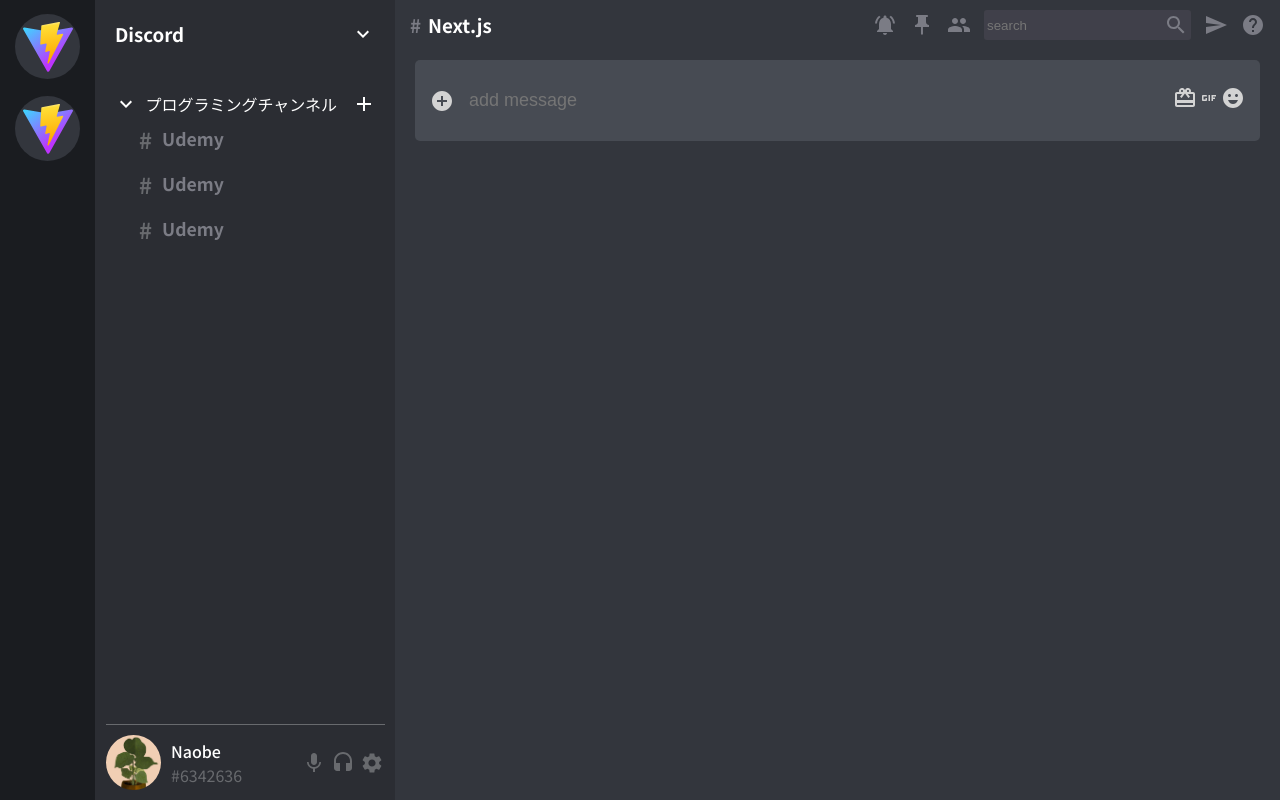
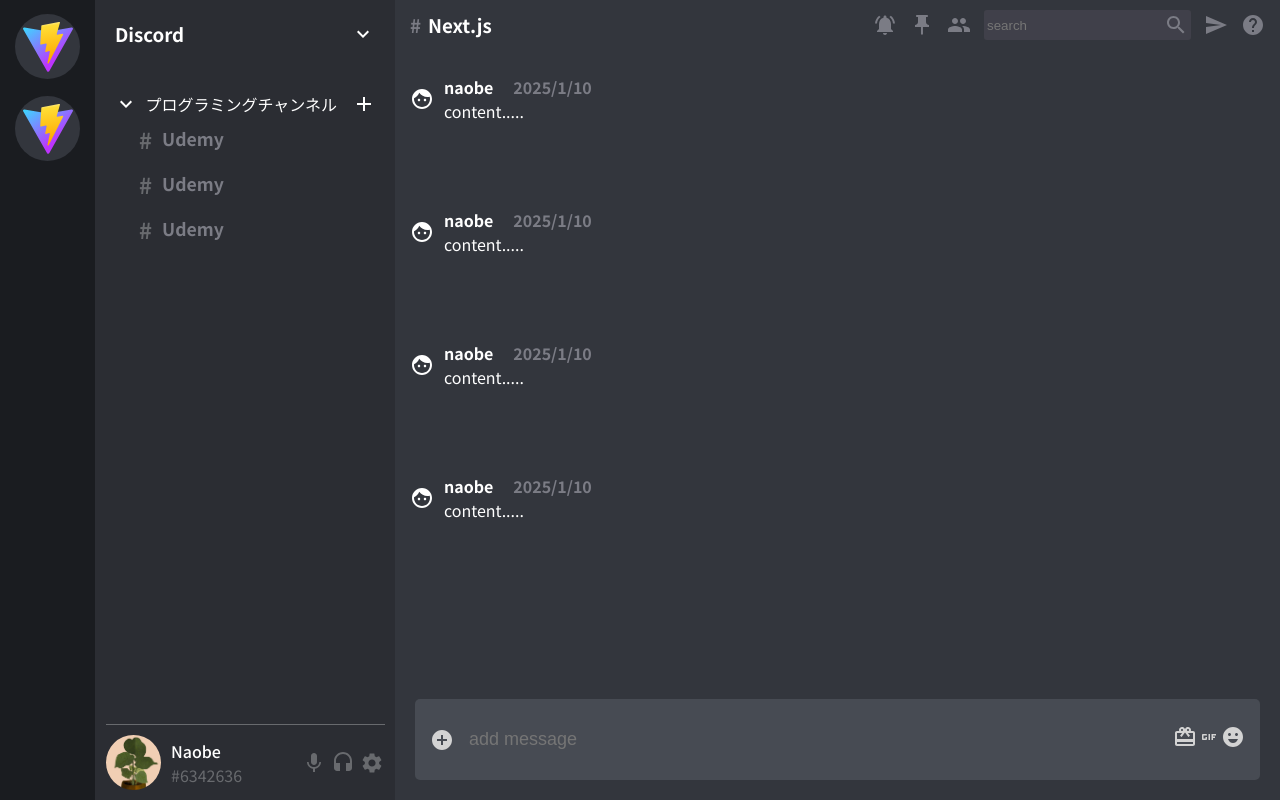
Before and after one commit to OBookBook/React-Discord-Typescript-Redux-Firebase, a React (Vite) app: page / in a window 1280 px wide. Built offline with nearby package versions, Linux system fonts and the light colour scheme.

Commit message:
Enhance Chat component: Integrate ChatMessage component to display multiple messages in the chat area for improved user interaction.

```diff
--- a/src/components/chat/Chat.tsx
+++ b/src/components/chat/Chat.tsx
@@ -1,5 +1,6 @@
 import "./Chat.scss";
 import ChatHeader from "./ChatHeader";
+import ChatMessage from "./ChatMessage";
 import GifIcon from "@mui/icons-material/Gif";
 import AddCircleIcon from "@mui/icons-material/AddCircle";
 import CardGiftcardIcon from "@mui/icons-material/CardGiftcard";
@@ -9,7 +10,12 @@
   return (
     <div className="chat">
       <ChatHeader />
-      <div className="chat__message"></div>
+      <div className="chat__message">
+        <ChatMessage />
+        <ChatMessage />
+        <ChatMessage />
+        <ChatMessage />
+      </div>
       <div className="chat__input">
         <AddCircleIcon />
         <form>
--- /dev/null
+++ b/src/components/chat/ChatMessage.scss
@@ -0,0 +1,21 @@
+.chat__message {
+  flex-grow: 1;
+}
+
+.message {
+  display: flex;
+  align-items: center;
+  padding: 15px;
+  color: white;
+  margin-bottom: 15px;
+
+  &__info {
+    padding: 20px 20px 20px 10px;
+  }
+
+  &__timestamp {
+    color: #7b7c85;
+    margin-left: 20px;
+    font-size: 16px;
+  }
+}
--- /dev/null
+++ b/src/components/chat/ChatMessage.tsx
@@ -0,0 +1,19 @@
+import "./ChatMessage.scss";
+import FaceIcon from "@mui/icons-material/Face";
+
+const ChatMessage = () => {
+  return (
+    <div className="message">
+      <FaceIcon />
+      <div className="message__info">
+        <h4>
+          naobe
+          <span className="message__timestamp">2025/1/10</span>
+        </h4>
+        <p>content.....</p>
+      </div>
+    </div>
+  );
+};
+
+export default ChatMessage;
```
